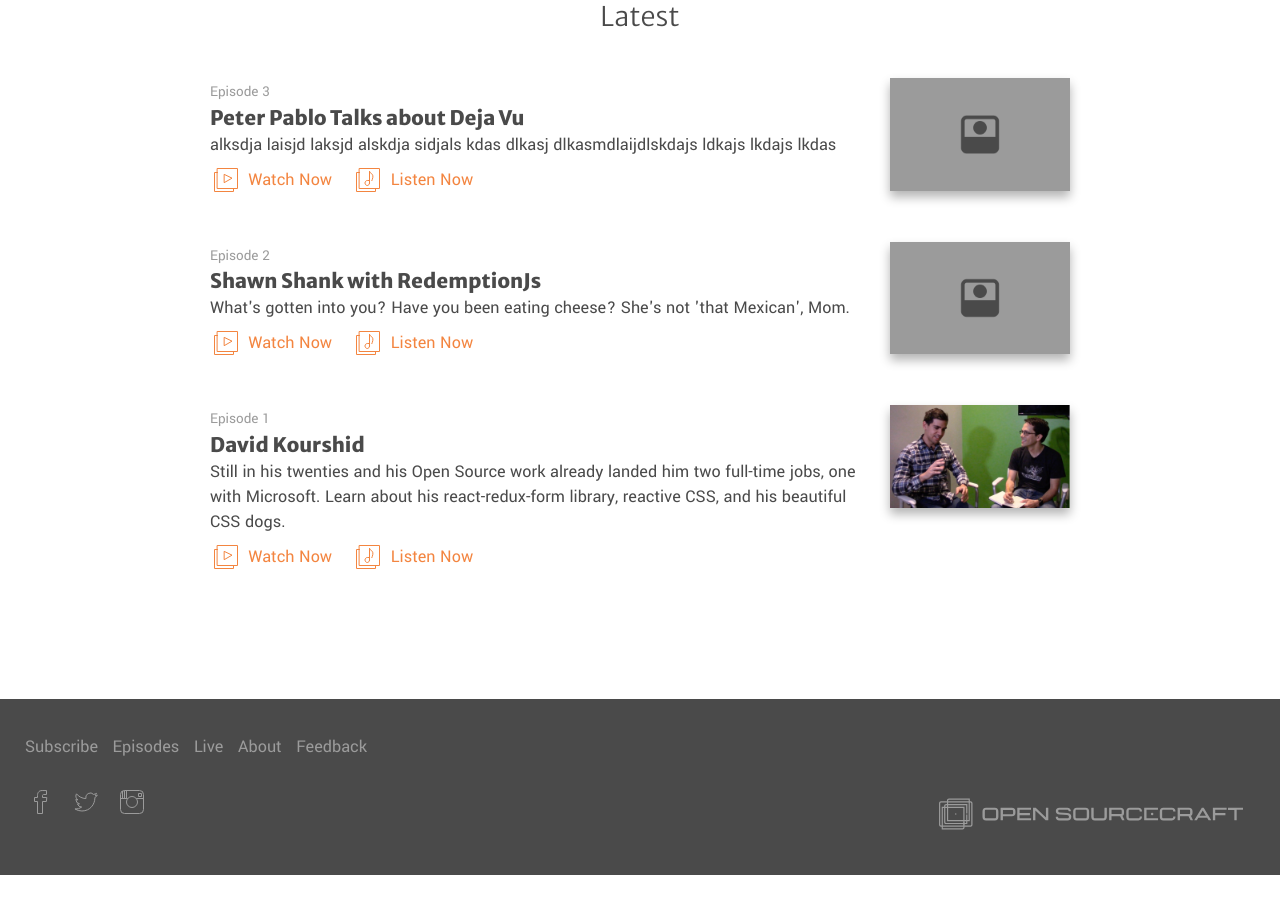
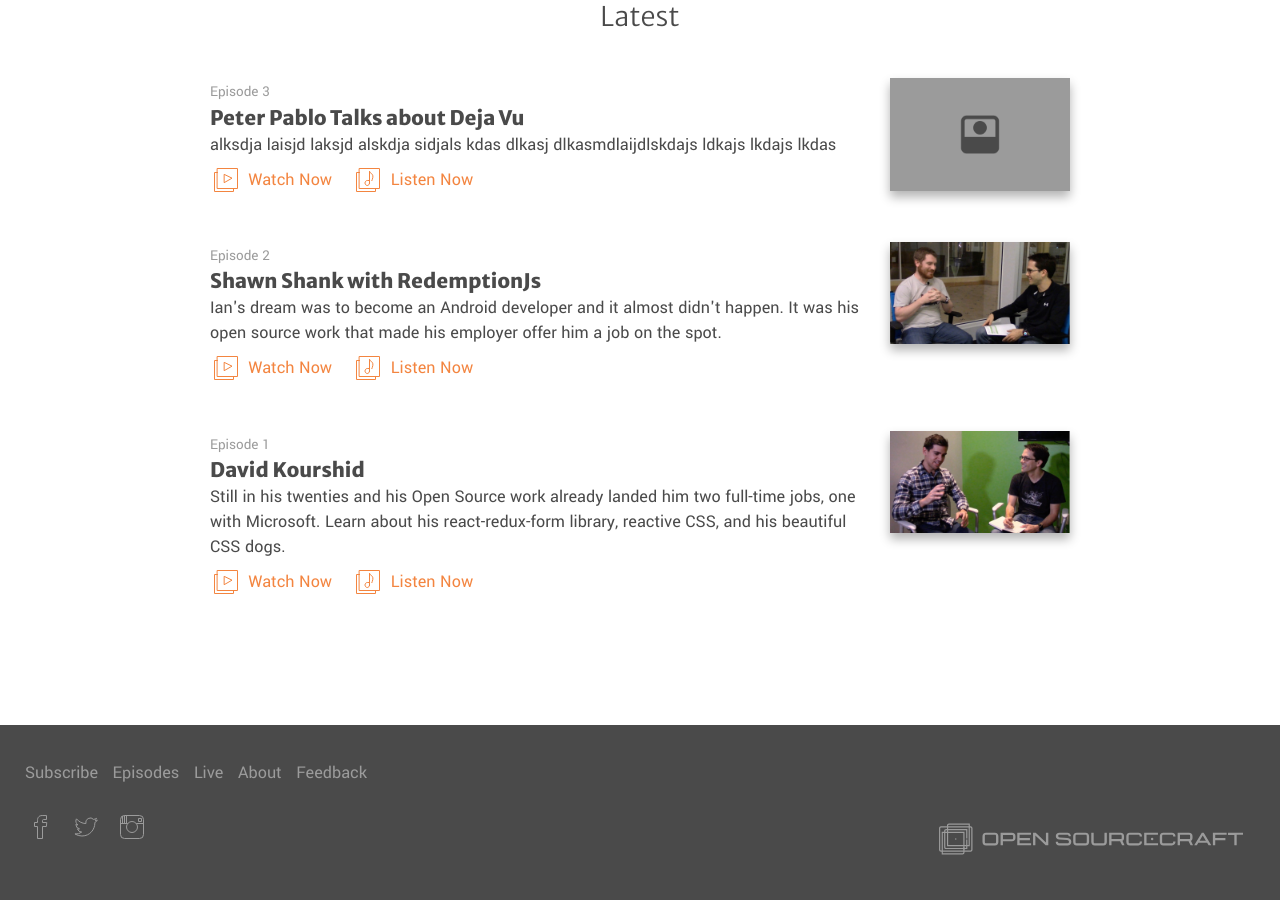
Before and after one commit to Code-Pop/open-sourcecraft, a Jekyll site: the page built from index.html, in a window 1280 px wide and 900 px high, scrolled down 1099 px. Built offline with Jekyll 4.4.1, drawn with Linux system fonts in a browser that asks for light colours; the list of posts is cut into pages by our own code; before the commit the page ends 1974 px from its top, so only the background shows below that; some of the changed lines change nothing that is shown.

Commit message:
Updated Shawn Shank With Redemptionjs

```diff
--- a/_episodes/shawn-shank-with-redemptionjs.markdown
+++ b/_episodes/shawn-shank-with-redemptionjs.markdown
@@ -1,17 +1,32 @@
 ---
 title: Shawn Shank with RedemptionJs
 date: 2017-02-01 14:26:00 -05:00
-excerpt: 'What''s gotten into you? Have you been eating cheese? She''s not ''that
-  Mexican'', Mom. '
+excerpt: Ian's dream was to become an Android developer and it almost didn't happen.  It
+  was his open source work that made his employer offer him a job on the spot.
 episode_number: 2
-feature_image: "/uploads/img-default.png"
+feature_image: "/uploads/Ian.jpg"
 audio_embed: https://codepop.podbean.com/mf/play/ah6arx/AintGotNoRSpec.mp3
 video_embed: https://www.youtube.com/embed/KWA8poPQLVY
 show_tell_embed: https://www.youtube.com/embed/KWA8poPQLVY
 notes:
-- Here is a note I was thinking about
-- This is another note
-- Potentially another note
+- "[Ian’s (ToxicBakery) Github](https://github.com/ToxicBakery)"
+- "[Rajawali Github](https://github.com/Rajawali/Rajawali)"
+- "[Learn Android Orlando](https://www.meetup.com/learn-android-orlando)"
+- "[ViewPagerTransforms](https://github.com/ToxicBakery/ViewPagerTransforms)"
 ---
 
-What's gotten into you? Have you been eating cheese? She's not 'that Mexican', Mom. She's my Mexican. And she's Colombian or something. I don't criticize you! And if you're worried about criticism, sometimes a diet is the best defense. No one was making fun of Andy Griffith. I can't emphasize that enough. You are a worse psychiatrist than you are a son-in-law and you will never get work as an actor because you have no talent. I'm afraid I'm with Michael on this one. The guy runs a prison, he can have any piece of ass he wants.
+Ian Thomas’s career has largely been shaped by his work with Open Source.  Four years ago, Ian was coding flash at a defense contractor and hoping to find a gig as a full time Android developer.  He had applied for a job but his potential employer questioned his lack of professional Android development experience.  He promptly pulled up his GitHub account, showed off his Android projects, and they hired him on the spot.
+
+Online he’s known as [ToxicBakery](https://github.com/ToxicBakery), where he cooks up tasty servings of open source.  Since 2012 his biggest open source contribution has been working on project called [Rajawali](https://github.com/Rajawali/Rajawali), a pure Java 3D engine for Android based on OpenGL. You can think of it as alternative to using the Unity engine for 3D. In our Show & Tell you will see him walk through the project.
+
+Ian often finds himself being the software architect and planner on projects, which we can is evident from the number of lines he’s personally removed from the Rajawali project, specifically 130,157 (while in contrast he’s added 60,521).
+
+> Ian's greatest contribution to Rajawali and from many of his other projects I've seen stems from his at times relentless goal of reducing code bases. A good example of this is to compare his contribution chart with mine - I am the leader in additions, while he is the leader in removals - all of them useful. He embraces Object Oriented Design and Abstraction to their extreme.
+><cite>-- Jared Woolston, code committer on Rajawali
+
+While working on Android applications he began to tire of having to look all over the web to find bewteen-page animations to use.  Thus he created [ViewPagerTransforms](https://github.com/ToxicBakery/ViewPagerTransforms), a library containing all the most common animations.  This project became his most popular self-created open source project, with 1,381 stars on github.  The project ended up helping him land an interview with Google, although ultimately he didn’t get the job.
+
+If there’s one thing that bothers Ian most about open source, it’s projects that don’t have build instructions. He doesn’t want to try to figure it out, and neither does one else.
+
+> The biggest thing I have to thank Ian for is as a networking peer. I was hired at the company I work for in no small part due to a good word by him and him even suggesting I apply in the first place.“
+><cite>-- Jared Woolston, code committer on Rajawali
```
